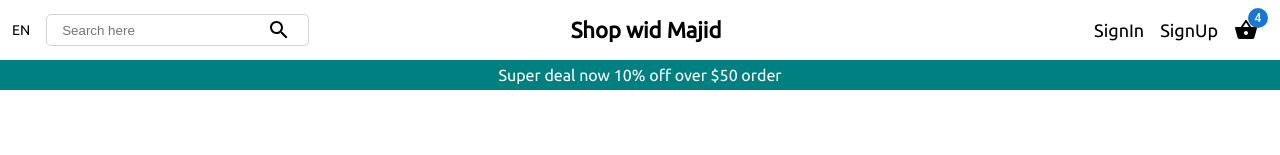
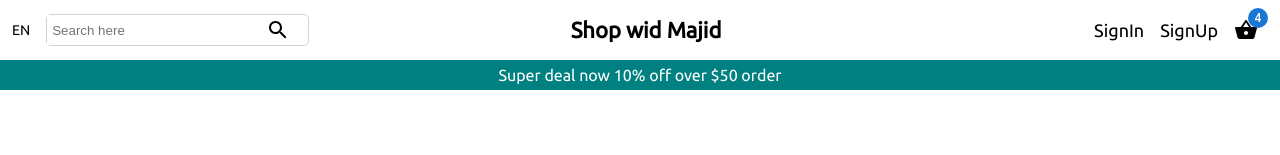
Before and after one commit to MajidAziz03/ecommerce-by-Majid, a Next.js app: page /product in a window 1280 px wide. Shown: the top 155 px of the page. Built offline with nearby package versions, Linux system fonts and the light colour scheme.

Commit message:
fixed header search bar

```diff
--- a/Components/Navbar.tsx
+++ b/Components/Navbar.tsx
@@ -49,7 +49,7 @@ const Language = styled.span`
 
 const Search = styled.div`
     background-color: white;
-    padding: 0px 0px 0px 10px;
+    /* padding: 0px 0px 0px 10px; */
     display: flex;
     border-radius: 5px;
     width: 47%;
--- a/Components/Slider.tsx
+++ b/Components/Slider.tsx
@@ -75,6 +75,10 @@ const Button = styled.button`
   font-size: 20px;
   background-color: transparent;
   cursor: pointer;
+
+  &:hover{
+    background-color:#e6e6e6;
+  }
 `;
 
 
```
